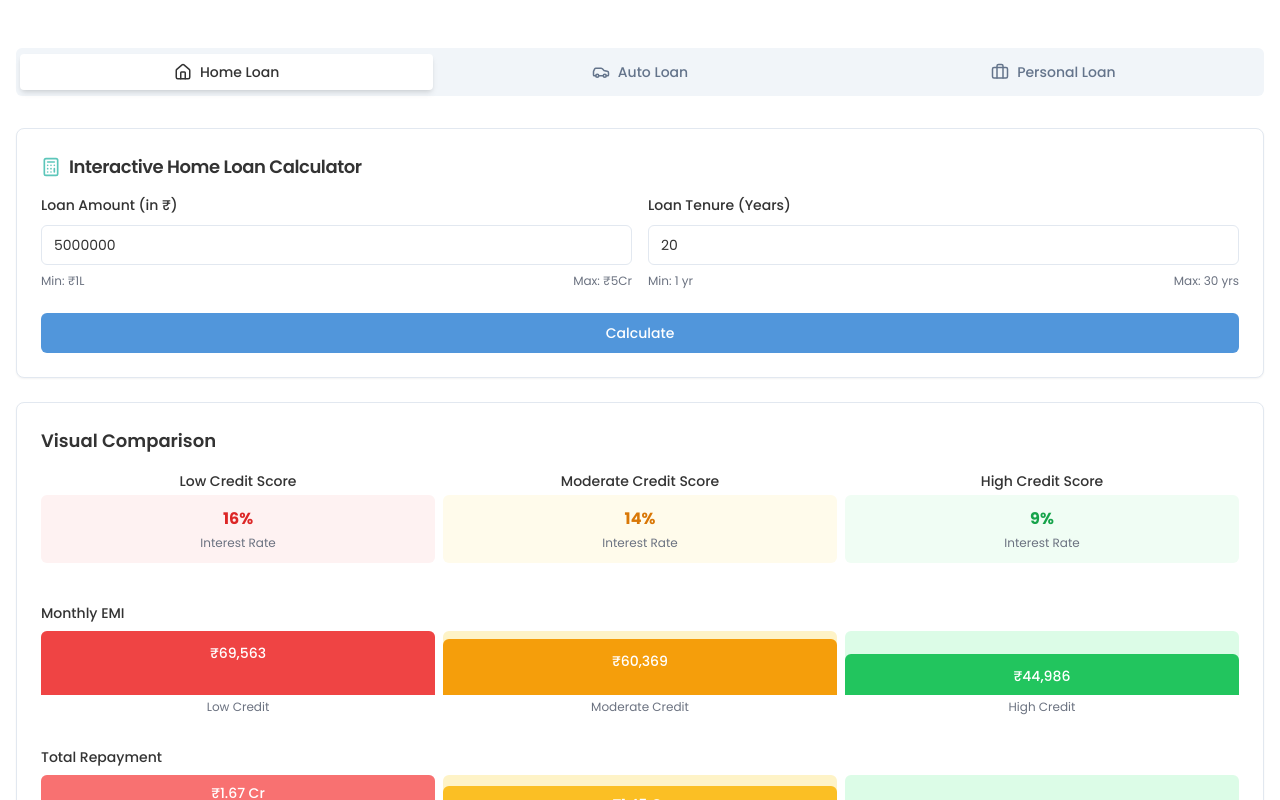
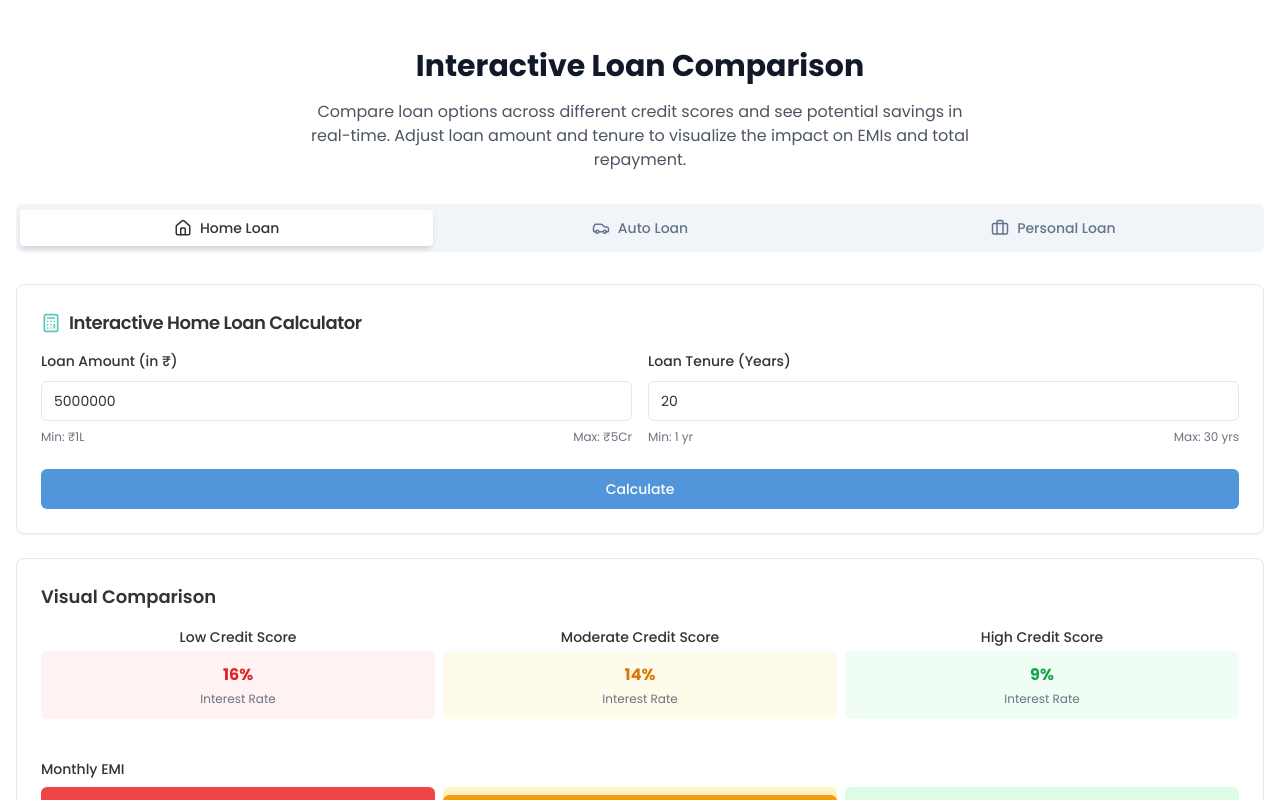
Before and after one commit to mynaraja/samatva-echo-project, a React (Vite) app: page / in a window 1280 px wide. Shown: the top 800 px of the page. Built offline with nearby package versions, Linux system fonts and the light colour scheme.

Commit message:
Add interactive loan comparison
Implement interactive loan comparison feature with loan amount and tenure adjustments.

```diff
--- a/src/pages/LoanComparison.tsx
+++ b/src/pages/LoanComparison.tsx
@@ -1,3 +1,4 @@
+
 import React, { useState } from "react";
 import {
   Card,
@@ -61,6 +62,14 @@ const LoanComparison = () => {
     <div className="font-poppins min-h-screen flex flex-col">
       <main className="flex-grow">
         <div className="container mx-auto px-4 py-12">
+          <div className="text-center mb-8">
+            <h1 className="text-3xl font-bold text-gray-900 mb-4">Interactive Loan Comparison</h1>
+            <p className="text-gray-600 max-w-2xl mx-auto">
+              Compare loan options across different credit scores and see potential savings in real-time.
+              Adjust loan amount and tenure to visualize the impact on EMIs and total repayment.
+            </p>
+          </div>
+
           <Tabs defaultValue="home" onValueChange={setActiveTab} className="w-full">
             <TabsList className="grid w-full grid-cols-3 mb-8">
               <TabsTrigger value="home" className="flex items-center justify-center gap-2">
```
